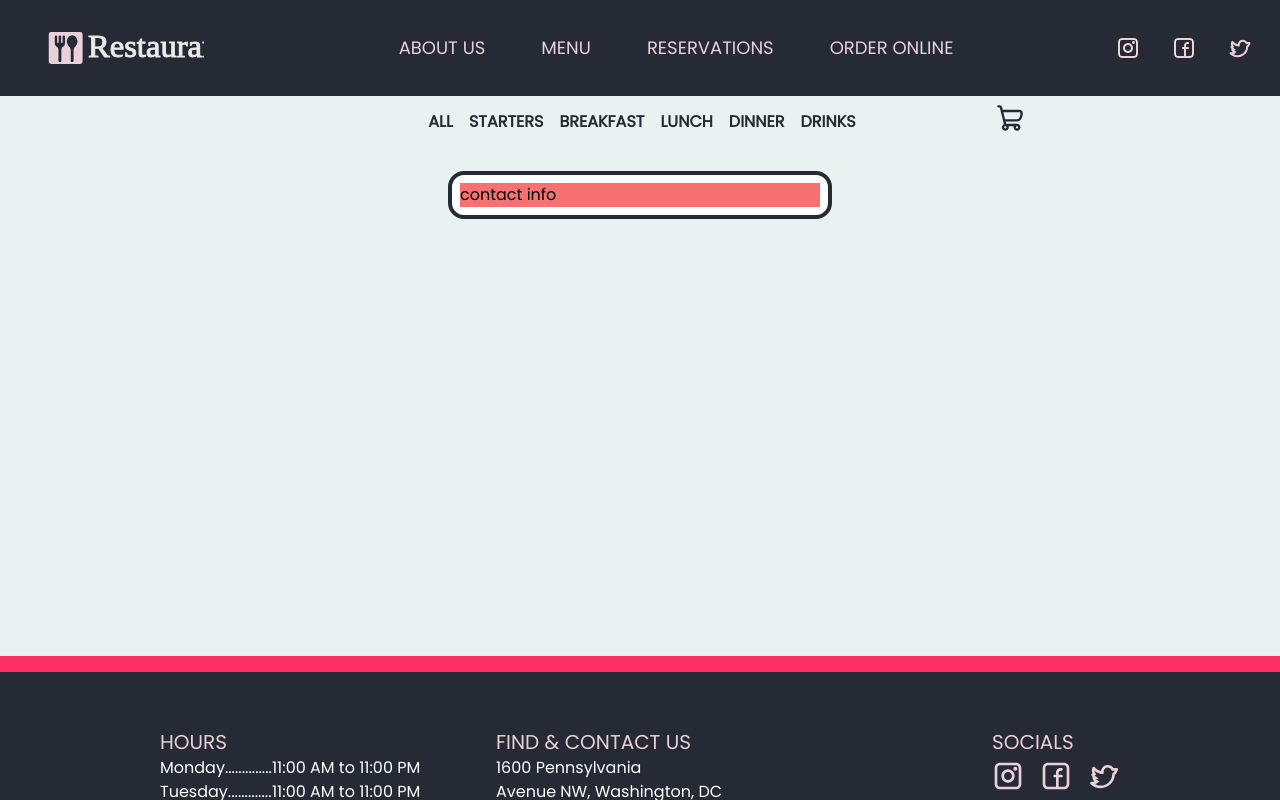
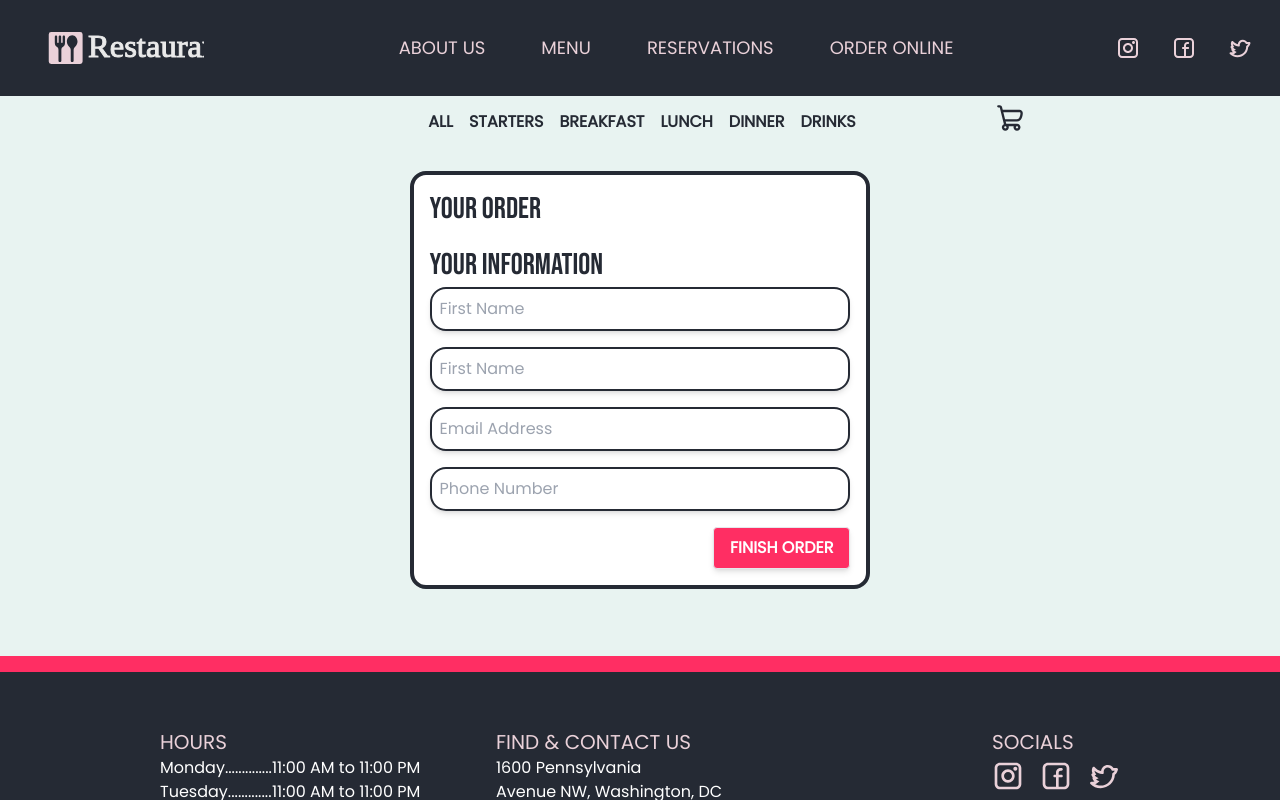
Before and after one commit to THallerJ/restaurant-next, a Next.js app: page /order/cart in a window 1280 px wide. Built offline with nearby package versions, Linux system fonts and the light colour scheme.

Commit message:
-Worked on cart - started on AnimatedButton - added Breadcrumbs submit text - button style now uses uppercase

```diff
--- a/src/app/globals.css
+++ b/src/app/globals.css
@@ -7,7 +7,7 @@
 }
 
 .btn {
-  @apply rounded border bg-primary px-[1em] py-[0.5em] font-bold lowercase text-white shadow-md hover:border-dark;
+  @apply rounded border bg-primary px-[1em] py-[0.5em] font-bold uppercase text-white shadow-md hover:border-dark;
 }
 
 .pair {
--- a/src/app/order/cart/Cart.tsx
+++ b/src/app/order/cart/Cart.tsx
@@ -1,17 +1,53 @@
 "use client";
 import { useOrder } from "../contexts/OrderContext";
+import { InputList } from "@/components";
 
 const Cart = () => {
   const { cartItems } = useOrder();
   return (
     <div className="flex w-full items-center justify-center">
-      <div className="page-scale h-full rounded-2xl border-4 border-dark bg-white md:w-[50%]">
-        <div className="m-2 bg-cyan-400">
-          {cartItems.items.map((item) => (
-            <p key={item.item.details}>{item.item.name}</p>
-          ))}
+      <div
+        className="page-scale flex h-full flex-col gap-4 rounded-2xl border-4
+        border-dark bg-white p-4"
+      >
+        <div>
+          <h2 className="heading-sm pb-1">Your order</h2>
+          <div className="flex flex-col gap-1">
+            {cartItems.items.map((item) => (
+              <div key={item.item.name}>
+                <span>{item.item.name}</span>
+              </div>
+            ))}
+          </div>
         </div>
-        <div className="m-2 bg-red-400">contact info</div>
+        <div>
+          <h2 className="heading-sm pb-1">Your information</h2>
+          <div className="flex flex-col gap-4">
+            <input
+              required
+              placeholder="First Name"
+              className="rounded-2xl border-2 border-dark p-2 shadow-md"
+            />
+            <input
+              required
+              placeholder="First Name"
+              className="rounded-2xl border-2 border-dark p-2 shadow-md"
+            />
+            <input
+              required
+              placeholder="Email Address"
+              type="email"
+              className="rounded-2xl border-2 border-dark p-2 shadow-md"
+            />
+            <input
+              required
+              placeholder="Phone Number"
+              type="tele"
+              className="rounded-2xl border-2 border-dark p-2 shadow-md"
+            />
+            <button className="btn self-end">Finish order</button>
+          </div>
+        </div>
       </div>
     </div>
   );
--- a/src/app/reservations/components/Reservation.tsx
+++ b/src/app/reservations/components/Reservation.tsx
@@ -35,6 +35,7 @@ const Reservation = () => {
       crumbs={crumbs}
       block={!guestFlag}
       blockMessage="Please select the number of guests"
+      submitText="book reservation"
     />
   );
 };
--- /dev/null
+++ b/src/components/AnimatedButton.tsx
@@ -0,0 +1,38 @@
+"use client";
+import { useState } from "react";
+import { Checkmark } from "@/assets";
+
+type AnimatedButtonProps = {
+  children: React.ReactNode;
+  onClick: () => void;
+  Icon?: null;
+};
+const AnimatedButton = ({ children, onClick, Icon }: AnimatedButtonProps) => {
+  const [clicked, setClicked] = useState(false);
+
+  const onButtonCLick = () => {
+    setClicked(true);
+    onClick();
+  };
+
+  return (
+    <button
+      className={`btn mt-3 font-bold uppercase text-white shadow-md
+      transition-colors duration-700 hover:border-dark ${
+        clicked ? "bg-primaryLight" : "bg-primary"
+      }`}
+      onClick={onButtonCLick}
+      onTransitionEnd={() => setClicked(false)}
+    >
+      {clicked ? (
+        <div className="flex justify-center">
+          <Checkmark className="h-6 w-6 fill-white stroke-white" />
+        </div>
+      ) : (
+        <span>{children}</span>
+      )}
+    </button>
+  );
+};
+
+export default AnimatedButton;
--- a/src/components/Breadcrumbs/Breadcrumbs.tsx
+++ b/src/components/Breadcrumbs/Breadcrumbs.tsx
@@ -13,6 +13,7 @@ type BreadcrumbsProps = {
   crumbs: breadCrumbs[];
   block?: boolean; // condition that, when true, blocks progressing to next crumb
   blockMessage?: string;
+  submitText?: string;
 };
 
 const Breadcrumbs = ({
@@ -21,6 +22,7 @@ const Breadcrumbs = ({
   crumbs,
   block,
   blockMessage,
+  submitText,
 }: BreadcrumbsProps) => {
   const [selectedCount, setSelectedCount] = useState(0);
   const { onNext, onBack, notified } = useButtonEvents(
@@ -49,7 +51,7 @@ const Breadcrumbs = ({
     <FinalCrumb onNext={onNext}>
       <CrumbContent {...crumbContentProps}>
         <button type="submit" className="btn m-4">
-          Submit
+          {submitText ? submitText : "submit"}
         </button>
       </CrumbContent>
     </FinalCrumb>
--- a/src/components/index.ts
+++ b/src/components/index.ts
@@ -6,6 +6,7 @@ import { imageType } from "../types";
 import InputList from "./InputList";
 import Breadcrumbs from "./Breadcrumbs/Breadcrumbs";
 import Hours from "./Hours";
+import AnimatedButton from "./AnimatedButton";
 
 export {
   MenuButton,
@@ -15,6 +16,7 @@ export {
   InputList,
   Breadcrumbs,
   Hours,
+  AnimatedButton,
 };
 
 export type { imageType };
```
